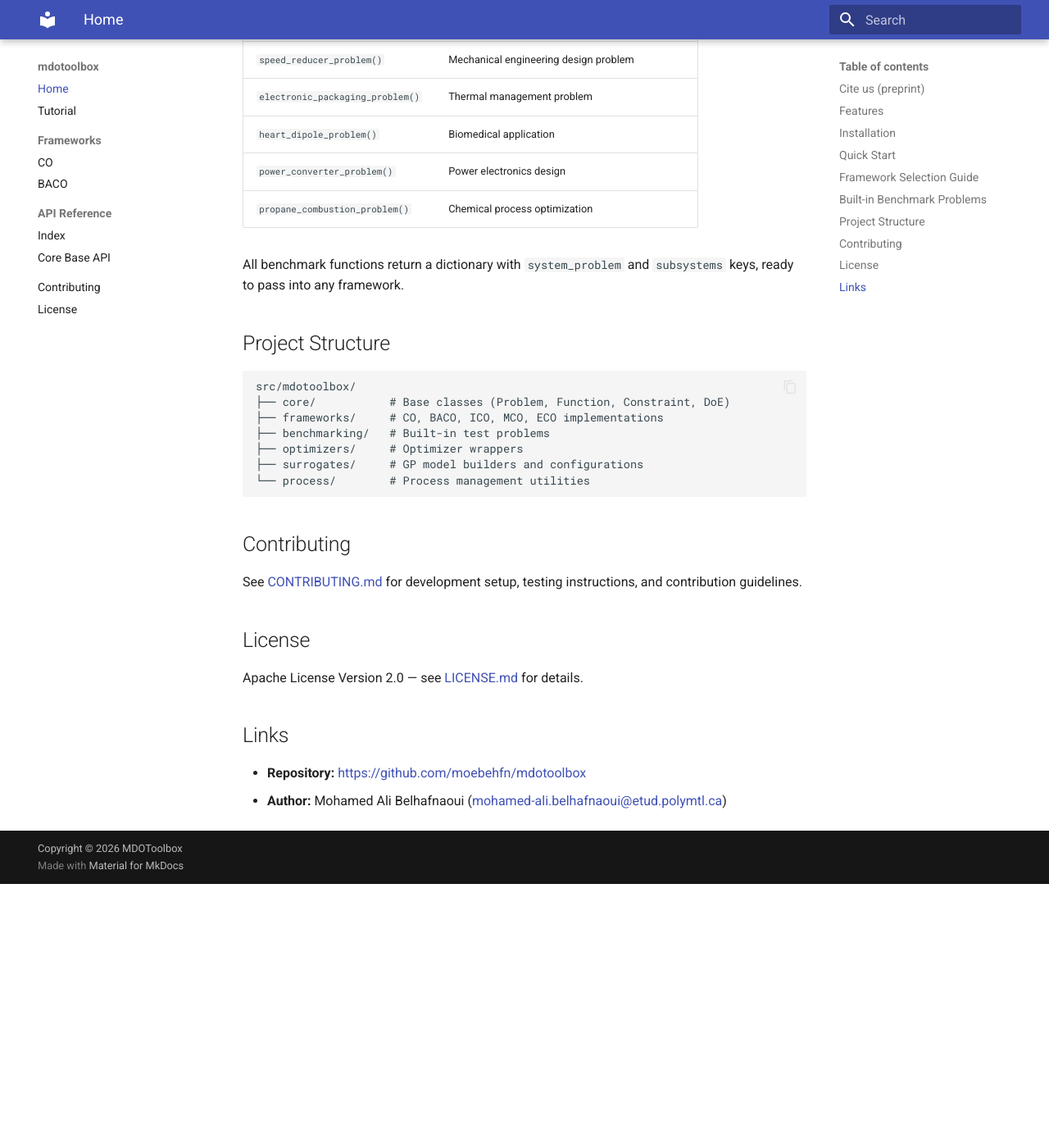
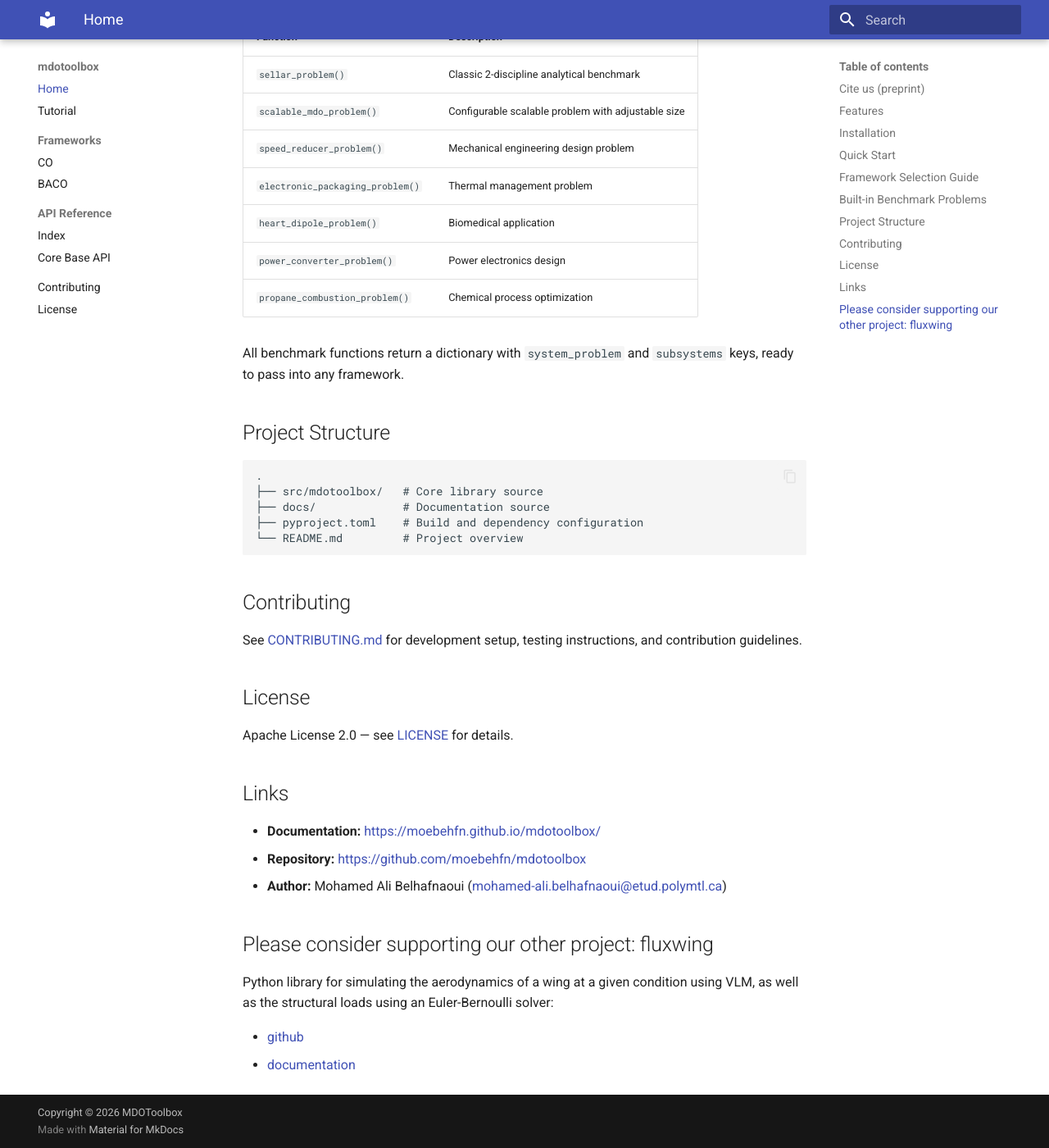
Before and after one commit to moebehfn/mdotoolbox, an MkDocs documentation site: the page built from docs/index.md, in a window 1280 px wide and 1400 px high, scrolled down 2701 px. Shown: the whole window at 82% size. Built offline with MkDocs 1.6.1 and Material for MkDocs 9.7.7, drawn with Linux system fonts in a browser that asks for light colours; before the commit the page ends 3779 px from its top, so only the background shows below that; some of the changed text lies outside the part shown.

````diff
--- a/docs/index.md
+++ b/docs/index.md
@@ -31,7 +31,7 @@
 **Basic install:**
 
 ```bash
-pip install .
+pip install mdotoolbox
 ```
 
 **Development install (with test dependencies):**
@@ -110,14 +110,12 @@
 
 ## Project Structure
 
-```text
-src/mdotoolbox/
-├── core/           # Base classes (Problem, Function, Constraint, DoE)
-├── frameworks/     # CO, BACO, ICO, MCO, ECO implementations
-├── benchmarking/   # Built-in test problems
-├── optimizers/     # Optimizer wrappers
-├── surrogates/     # GP model builders and configurations
-└── process/        # Process management utilities
+```
+.
+├── src/mdotoolbox/   # Core library source
+├── docs/             # Documentation source
+├── pyproject.toml    # Build and dependency configuration
+└── README.md         # Project overview
 ```
 
 ## Contributing
@@ -126,9 +124,17 @@
 
 ## License
 
-Apache License Version 2.0 — see [LICENSE.md](LICENSE.md) for details.
+Apache License 2.0 — see [LICENSE](LICENSE) for details.
 
 ## Links
 
+- **Documentation:** [https://moebehfn.github.io/mdotoolbox/](https://moebehfn.github.io/mdotoolbox/)
 - **Repository:** [https://github.com/moebehfn/mdotoolbox](https://github.com/moebehfn/mdotoolbox)
 - **Author:** Mohamed Ali Belhafnaoui (<mohamed-ali.belhafnaoui@etud.polymtl.ca>)
+
+## Please consider supporting our other project: fluxwing
+
+Python library for simulating the aerodynamics of a wing at a given condition using VLM, as well as the structural loads using an Euler-Bernoulli solver:
+
+- [github](https://github.com/moebehfn/fluxwing)
+- [documentation](https://moebehfn.github.io/fluxwing)
````
Also changed, not shown: other parts of docs/index.md (+5 -5 lines), README.md (+22 -16 lines).
